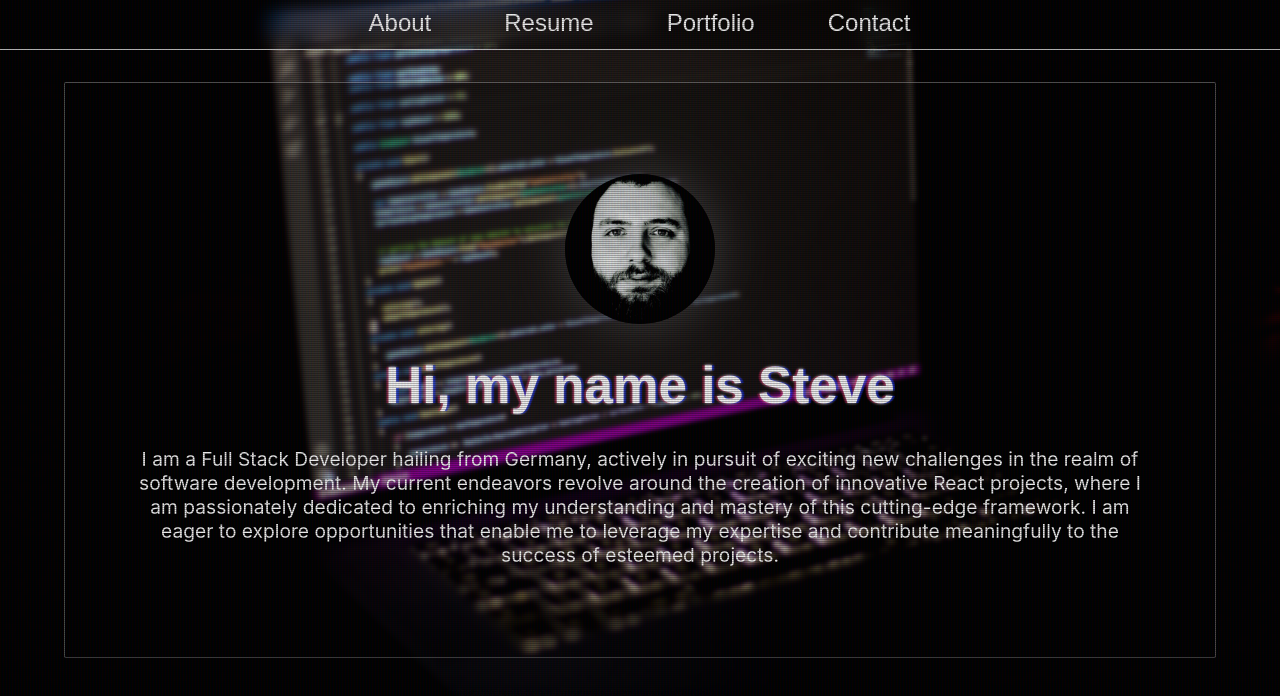
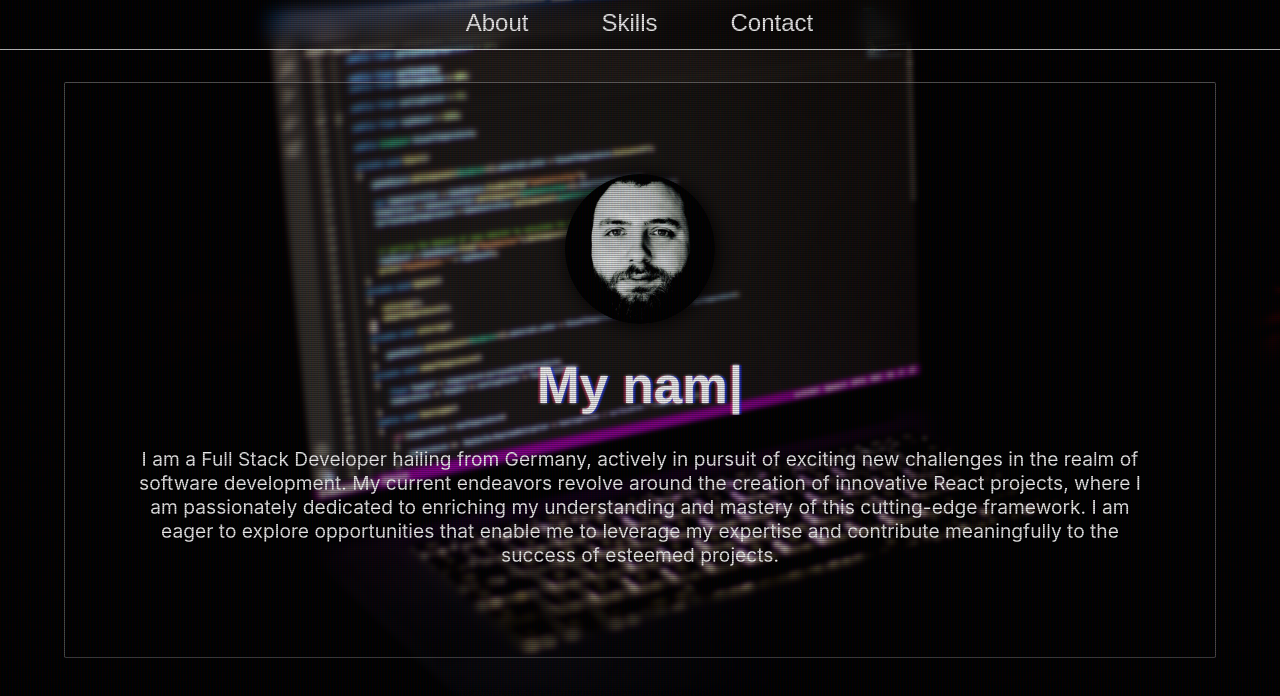
Before and after one commit to stevewolf93/resume, a React (Create React App) app: page / in a window 1280 px wide. Shown: the top 696 px of the page. Built offline with nearby package versions, Linux system fonts and the light colour scheme; a web font is replaced by a local one.

Commit message:
added typewriter

```diff
--- a/package.json
+++ b/package.json
@@ -9,6 +9,7 @@
     "react": "^18.2.0",
     "react-dom": "^18.2.0",
     "react-scripts": "5.0.1",
+    "typewriter-effect": "^2.20.1",
     "web-vitals": "^2.1.4"
   },
   "scripts": {
--- a/src/App.css
+++ b/src/App.css
@@ -291,8 +291,9 @@ h2{
   background-position: center;
   background-size: cover;
   border-radius: 100px;
-  box-shadow: 2px 1px 50px rgb(66, 66, 66);
+  box-shadow: 2px 1px 20px rgb(0, 0, 0);
 }
 #profile-pic:hover{
-  box-shadow: 2px 1px 50px rgb(204, 58, 58);
+  box-shadow: 2px 1px 50px rgb(255, 255, 255);
+  transition: 5s;
 }
--- a/src/components/1-header.jsx
+++ b/src/components/1-header.jsx
@@ -1,7 +1,7 @@
 import React, {useId} from 'react'
 
 function Header() {
-    const navItems = ["About", "Resume", "Portfolio", "Contact"]
+    const navItems = ["About", "Skills", "Contact"]
     const navId = useId()
   return (
     <header>
--- a/src/components/2-about.jsx
+++ b/src/components/2-about.jsx
@@ -1,19 +1,30 @@
 import React from "react";
+import Typewriter from "typewriter-effect";
 
 function About() {
   return (
     <article className="about-container flex-col open">
       <div id="profile-pic"></div>
-      <h2 className="text-shadow-crt"> Hi, my name is Steve </h2>
+      <h2 className="text-shadow-crt heading">
+      <Typewriter
+        onInit={(typewriter) => {
+          typewriter
+            .typeString("Welcome!")
+            .pauseFor(2000)
+            .deleteAll()
+            .typeString("My name is Steve.")
+            .start();
+        }}
+      />
+      </h2>
       <p>
-        I am a Full Stack Developer hailing from Germany,
-        actively in pursuit of exciting new challenges in the realm of software
-        development. My current endeavors revolve around the creation of
-        innovative React projects, where I am passionately dedicated to
-        enriching my understanding and mastery of this cutting-edge framework. I
-        am eager to explore opportunities that enable me to leverage my
-        expertise and contribute meaningfully to the success of esteemed
-        projects.
+        I am a Full Stack Developer hailing from Germany, actively in pursuit of
+        exciting new challenges in the realm of software development. My current
+        endeavors revolve around the creation of innovative React projects,
+        where I am passionately dedicated to enriching my understanding and
+        mastery of this cutting-edge framework. I am eager to explore
+        opportunities that enable me to leverage my expertise and contribute
+        meaningfully to the success of esteemed projects.
       </p>
     </article>
   );
```
Also changed, not shown: 1 other file (tests, documents, lock files or other folders).
